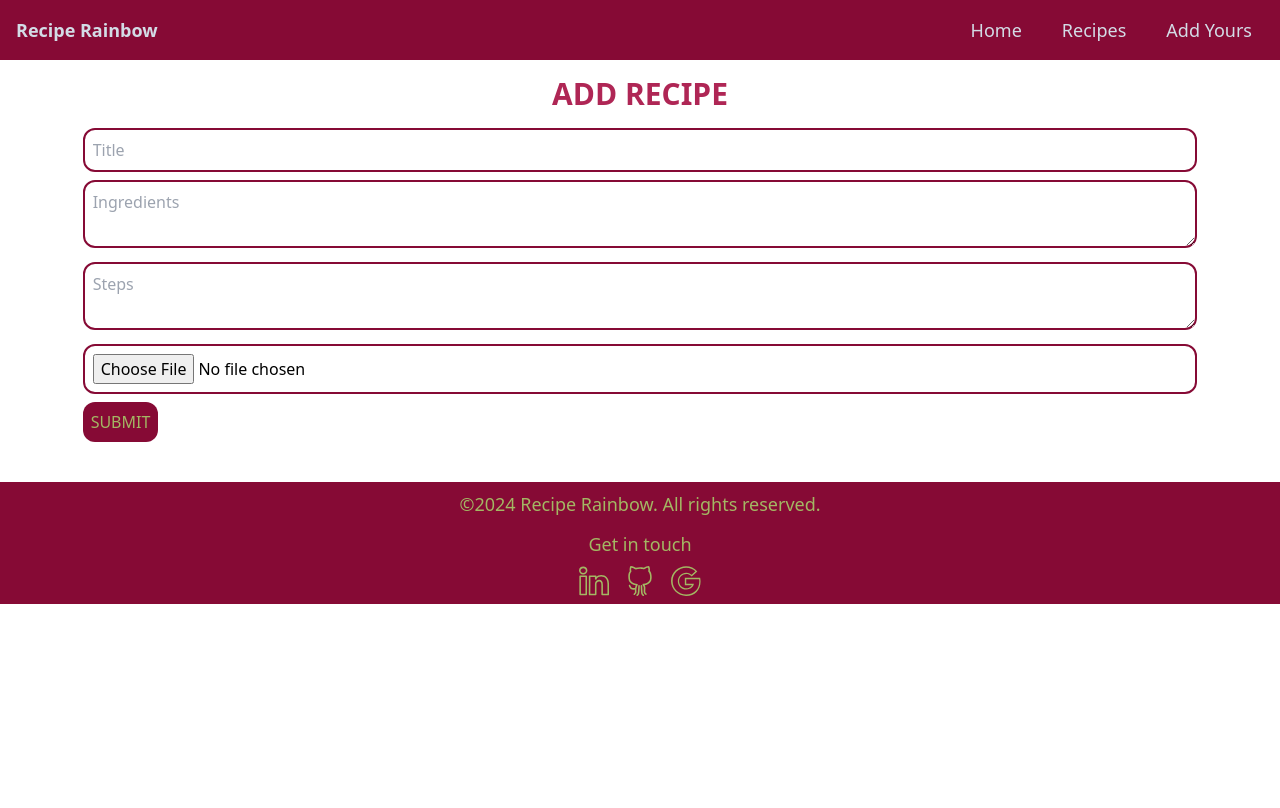
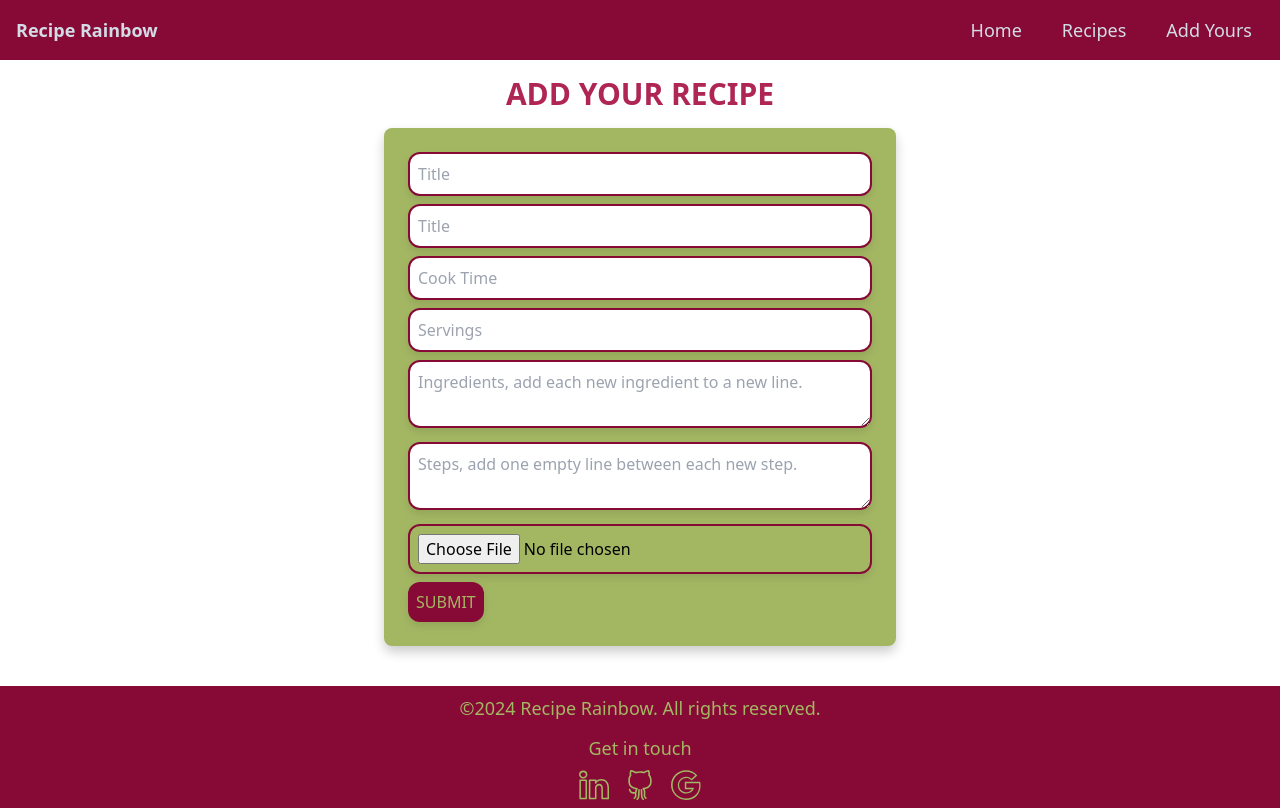
Before and after one commit to Adrienner1988/Recipe-Blog, a React (Vite) app: page /add in a window 1280 px wide. Built offline with nearby package versions, Linux system fonts and the light colour scheme.

Commit message:
Updated the index.css with stylings to the textarea and button to clean up the AddRecipe page and added in the additional inputs to the  recipe form.

```diff
--- a/src/index.css
+++ b/src/index.css
@@ -6,10 +6,10 @@
   h2 {
     @apply text-3xl font-bold m-4 text-center text-lightPlum uppercase;
   }
-  input {
-    @apply border-2 border-solid border-darkPlum transition-all duration-500 hover:border-green rounded-xl p-2 mr-2;
+  input, textarea {
+    @apply border-2 border-solid border-darkPlum transition-all duration-500 hover:border-lightPlum rounded-xl w-full p-2 mb-2 shadow-custom-light;
   }
   button {
-    @apply border-none bg-darkPlum rounded-xl p-2 uppercase text-green transition-all duration-500 hover:text-grayLight cursor-pointer;
+    @apply border-none bg-darkPlum rounded-xl p-2 uppercase text-green transition-all duration-500 hover:text-grayLight cursor-pointer shadow-custom-light;
   }
 }
--- a/src/views/AddRecipe.tsx
+++ b/src/views/AddRecipe.tsx
@@ -6,6 +6,10 @@ const AddRecipe = () => {
   const [ingredients, setIngredients] = useState("");
   const [steps, setSteps] = useState("");
   const [image, setImage] = useState<File | null>(null);
+  const [prep, setPrep] = useState("");
+  const [cook, setCook] = useState("");
+  const [servings, setServings] = useState("");
+
   const navigate = useNavigate();
 
   const handleSubmit = async (event: React.FormEvent) => {
@@ -15,9 +19,9 @@ const AddRecipe = () => {
     formData.append("title", title);
     formData.append("ingredients", ingredients);
     formData.append("steps", steps);
-    // formData.append("prep", prep);
-    // formData.append("cook", cook);
-    // formData.append("servings", servings);
+    formData.append("prep", prep);
+    formData.append("cook", cook);
+    formData.append("servings", servings);
     if (image) formData.append("image", image);
 
     try {
@@ -36,46 +40,61 @@ const AddRecipe = () => {
   return (
     <>
       <div>
-        <h2>Add Recipe</h2>
+        <h2>Add Your Recipe</h2>
       </div>
 
       <div className="flex justify-center">
-        <form onSubmit={handleSubmit}>
+        <div className="w-full max-w-lg">
+          <form
+            onSubmit={handleSubmit}
+            className="bg-green p-6 rounded-lg shadow-custom-dark"
+          >
             <input
               type="text"
               value={title}
               onChange={(event) => setTitle(event.target.value)}
               placeholder="Title"
               required
-            className="border-2 border-solid border-darkPlum transition-all duration-500 hover:border-green rounded-xl w-full p-2 mb-2"
             />
-          {/* <input
+            <input
               type="text"
               value={prep}
-            onChange={(event) => setTitle(event.target.value)}
+              onChange={(event) => setPrep(event.target.value)}
               placeholder="Title"
               required
-            className="border-2 border-solid border-darkPlum transition-all duration-500 hover:border-green rounded-xl w-full p-2 mb-2"
-          /> */}
+            />
+            <input
+              type="text"
+              value={cook}
+              onChange={(event) => setCook(event.target.value)}
+              placeholder="Cook Time"
+              required
+            />
+            <input
+              type="text"
+              value={servings}
+              onChange={(event) => setServings(event.target.value)}
+              placeholder="Servings"
+              required
+            />
             <textarea
               value={ingredients}
               onChange={(e) => setIngredients(e.target.value)}
-            placeholder="Ingredients"
+              placeholder="Ingredients, add each new ingredient to a new line."
               required
-            className="border-2 border-solid border-darkPlum transition-all duration-500 hover:border-green rounded-xl w-full p-2 mb-2"
             />
             <textarea
               value={steps}
               onChange={(e) => setSteps(e.target.value)}
-            placeholder="Steps"
+              placeholder="Steps, add one empty line between each new step."
               required
-            className="border-2 border-solid border-darkPlum transition-all duration-500 hover:border-green rounded-xl w-full p-2 mb-2"
+
             />
             <input
               type="file"
               onChange={(e) => setImage(e.target.files?.[0] || null)}
               required
-            className="border-2 border-solid border-darkPlum transition-all duration-500 hover:border-green rounded-xl w-full p-2 mb-2"
+              className="border-2 border-solid border-darkPlum transition-all duration-500 hover:border-lightPlum rounded-xl w-full p-2 mb-2"
             />
             <button
               type="submit"
@@ -85,6 +104,7 @@ const AddRecipe = () => {
             </button>
           </form>
         </div>
+      </div>
     </>
   );
 };
```
Lines whose indentation alone changed are shown as unchanged.
